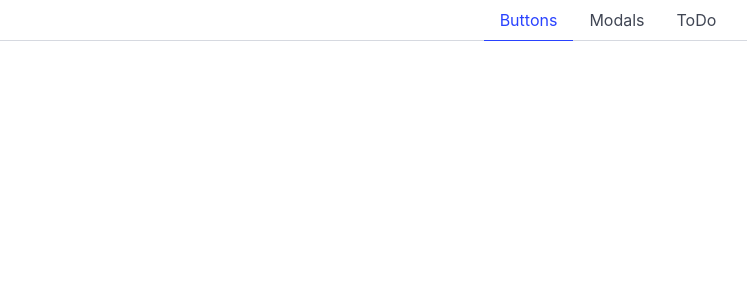
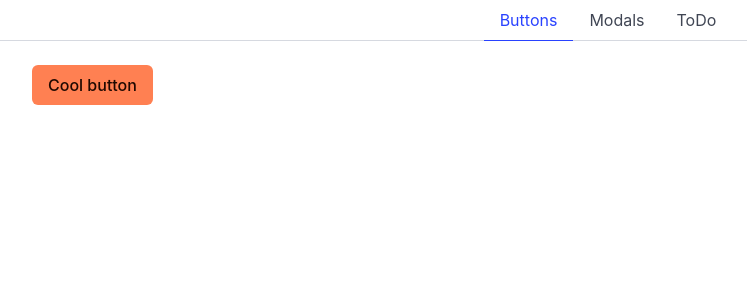
Before and after one commit to Kasparsu/ta25blearnfront, a Vue app: page / in a window 1280 px wide. Shown: the top 300 px of the page, without its empty margins (32-779 px from the left). Built offline with nearby package versions, Linux system fonts and the light colour scheme.

Commit message:
Add button component with prop validation

```diff
--- /dev/null
+++ b/src/components/Btn.vue
@@ -0,0 +1,37 @@
+<script setup>
+import { computed } from 'vue';
+
+let props = defineProps({
+    class: {
+        type: String,
+        default: ''
+    },
+    color: {
+        type: String,
+        validator(value, props) {
+            // The value must match one of these strings
+            return [
+                'success',
+                'warning',
+                'danger',
+                'info',
+                'link',
+                'primary',
+                'ghost',
+                'text',
+                'black',
+                'dark',
+                'light',
+                'white',
+            ].includes(value)
+        }
+    }
+});
+
+let cssClass = computed(() => props.class + ' is-' + props.color)
+</script>
+<template>
+    <button class="button" :class="cssClass">
+        <slot></slot>
+    </button>
+</template>
--- a/src/pages/Buttons.vue
+++ b/src/pages/Buttons.vue
@@ -1,7 +1,8 @@
 <script setup>
+import Btn from '../components/Btn.vue';
 
 </script>
 
 <template>
-
+    <Btn color="primary">Cool button</Btn>
 </template>
```
